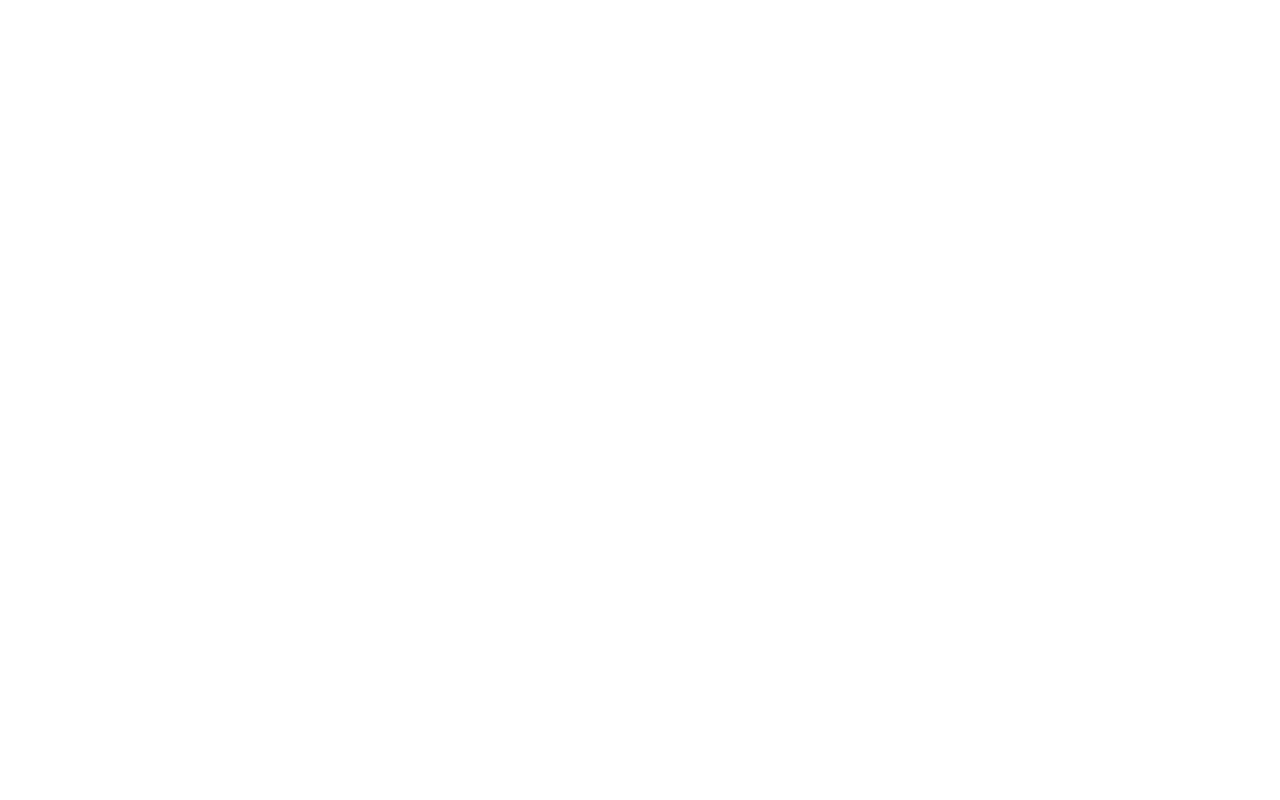
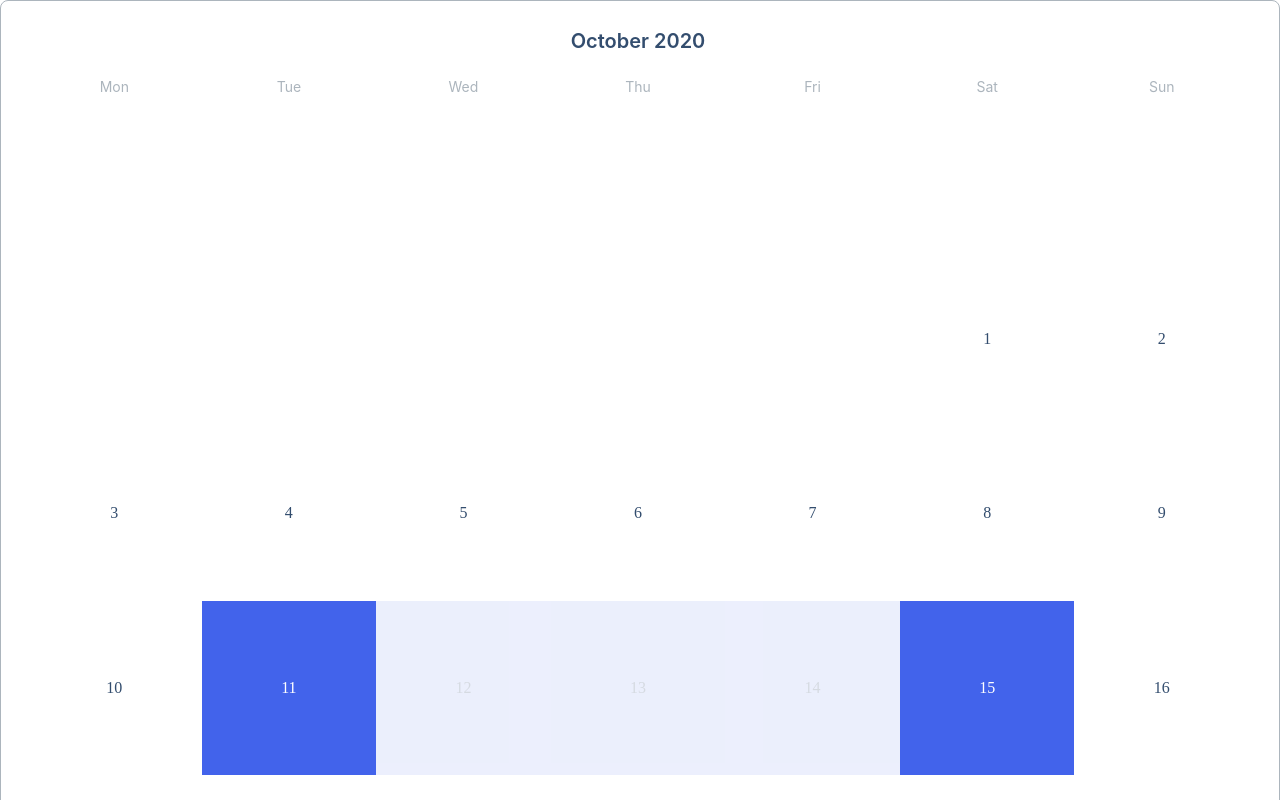
Before and after one commit to js-tasks-ru/htmlcss-20221107_stepan-vasiliuk, a website: page 05-lection3/03-calendar/index.html in a window 1280 px wide. Shown: the top 800 px of the page. Drawn offline with Linux system fonts and the light colour scheme.

Commit message:
calendar-added

```diff
--- a/05-lection3/03-calendar/calendar.css
+++ b/05-lection3/03-calendar/calendar.css
@@ -0,0 +1,87 @@
+.calendar {
+    display: inline-flex;
+    flex-direction: column;
+    gap: 24px;
+
+    background: var(--white);
+    border: 1px solid var(--grey-4);
+    border-radius: 8px;
+    box-sizing: border-box;
+    padding: 28px 30px 40px 26px;
+
+    width: 100%;
+    /*padding-bottom: 114%;*/
+    position: relative;
+
+    /*height: 324px;*/
+    /*width: 304px;*/
+}
+
+.calendar__inner {
+    /*height: 100%;*/
+    position: absolute;
+    /*padding-bottom: 100%;*/
+    top: 0;
+    left: 0;
+    bottom: 0;
+    right: 0;
+
+    display: grid;
+    grid-template-columns: repeat(7, 1fr);
+    grid-template-rows: repeat(7, 1fr);
+    align-items: stretch;
+    justify-items: stretch;
+}
+
+.calendar__wrapper {
+    position: relative;
+    padding-bottom: 100%;
+}
+
+.calendar__title{
+    font-family: 'Inter', serif;
+    font-style: normal;
+    font-weight: 600;
+    font-size: 20px;
+    line-height: 24px;
+    color: #334D6E;
+    align-self: center;
+}
+
+.calendar__item {
+    display: flex;
+    font-family: 'Source Sans Pro', serif;
+    font-style: normal;
+    font-weight: 400;
+    font-size: 16px;
+    line-height: 20px;
+    justify-content: center;
+    align-items: center;
+    /*text-align: center;*/
+
+
+    color: #334D6E;
+}
+
+.calendar__item_day {
+
+    font-family: 'Inter', serif;
+    font-style: normal;
+    font-weight: 400;
+    font-size: 14px;
+    line-height: 20px;
+
+    align-items: start;
+    color: var(--grey-4);
+
+}
+
+.calendar__item_active{
+    background: var(--blue-1);
+    color: var(--white);
+}
+
+.calendar__item_between-active{
+    background: #A0B1F5;
+    opacity: 0.2;
+}
--- a/05-lection3/03-calendar/index.html
+++ b/05-lection3/03-calendar/index.html
@@ -2,11 +2,62 @@
 <!-- Страница с календарем -->
 <html lang="ru">
     <head>
+        <meta charset="UTF-8">
         <link rel="stylesheet" href="../../assets/css/main.css">
         <link rel="stylesheet" href="./calendar.css">
         <title>Calendar</title>
     </head>
     <body>
+    <div class="calendar">
+        <div class="calendar__title">October 2020</div>
+        <div class="calendar__wrapper">
+            <div class="calendar__inner">
+                <span class="calendar__item calendar__item_day">Mon</span>
+                <span class="calendar__item calendar__item_day">Tue</span>
+                <span class="calendar__item calendar__item_day">Wed</span>
+                <span class="calendar__item calendar__item_day">Thu</span>
+                <span class="calendar__item calendar__item_day">Fri</span>
+                <span class="calendar__item calendar__item_day">Sat</span>
+                <span class="calendar__item calendar__item_day">Sun</span>
+                <span class="calendar__item"></span>
+                <span class="calendar__item"></span>
+                <span class="calendar__item"></span>
+                <span class="calendar__item"></span>
+                <span class="calendar__item"></span>
+                <span class="calendar__item">1</span>
+                <span class="calendar__item">2</span>
+                <span class="calendar__item">3</span>
+                <span class="calendar__item">4</span>
+                <span class="calendar__item">5</span>
+                <span class="calendar__item">6</span>
+                <span class="calendar__item">7</span>
+                <span class="calendar__item">8</span>
+                <span class="calendar__item">9</span>
+                <span class="calendar__item">10</span>
+                <span class="calendar__item calendar__item_active">11</span>
+                <span class="calendar__item calendar__item_between-active">12</span>
+                <span class="calendar__item calendar__item_between-active">13</span>
+                <span class="calendar__item calendar__item_between-active">14</span>
+                <span class="calendar__item calendar__item_active">15</span>
+                <span class="calendar__item">16</span>
+                <span class="calendar__item">17</span>
+                <span class="calendar__item">18</span>
+                <span class="calendar__item">19</span>
+                <span class="calendar__item">20</span>
+                <span class="calendar__item">21</span>
+                <span class="calendar__item">22</span>
+                <span class="calendar__item">23</span>
+                <span class="calendar__item">24</span>
+                <span class="calendar__item">25</span>
+                <span class="calendar__item">26</span>
+                <span class="calendar__item">27</span>
+                <span class="calendar__item">28</span>
+                <span class="calendar__item">29</span>
+                <span class="calendar__item">30</span>
+                <span class="calendar__item">31</span>
+            </div>
+        </div>
+    </div>
 
     </body>
 </html>
```
